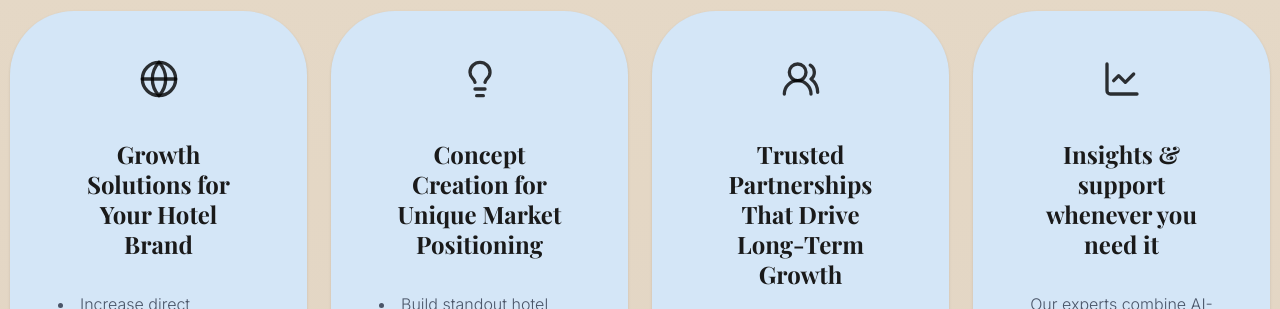
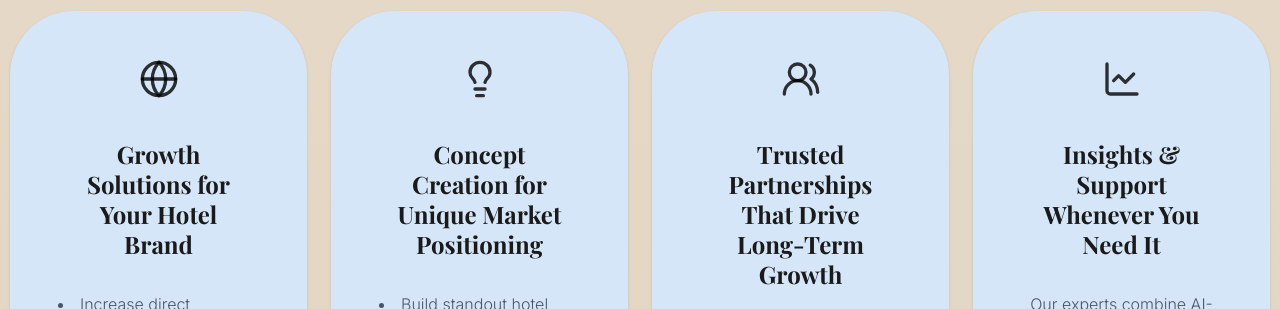
Before and after one commit to cricketmagician/vnexora, a Next.js app: page / in a window 1280 px wide. Shown: the part 8220-8529 px from the top of the page. Built offline with nearby package versions, Linux system fonts and the light colour scheme; a web font is replaced by a local one.

Commit message:
Standardize all service card titles to Title Case

```diff
--- a/src/components/sections/ProblemSection.tsx
+++ b/src/components/sections/ProblemSection.tsx
@@ -164,7 +164,7 @@ export const ProblemSection = () => {
                 bgColor: "bg-[#D4E6F7]"
               },
               {
-                title: "Insights & support whenever you need it",
+                title: "Insights & Support Whenever You Need It",
                 description: "Our experts combine AI-driven analysis with hands-on hotel experience to guide you through every step—ensuring sustained growth, improved margins, and stronger guest engagement.",
                 icon: <LineChart className="w-10 h-10 text-black/80" />,
                 bgColor: "bg-[#D4E6F7]"
--- a/src/components/sections/ServiceCards.tsx
+++ b/src/components/sections/ServiceCards.tsx
@@ -50,7 +50,7 @@ const services = [
     bgColor: "bg-[#D4E6F7]"
   },
   {
-    title: "Insights & support whenever you need it",
+    title: "Insights & Support Whenever You Need It",
     description: "Our experts combine AI-driven analysis with hands-on hotel experience to guide you through every step—ensuring sustained growth, improved margins, and stronger guest engagement.",
     icon: <LineChart className="w-10 h-10 text-black/80" />,
     bgColor: "bg-[#D4E6F7]"
```
